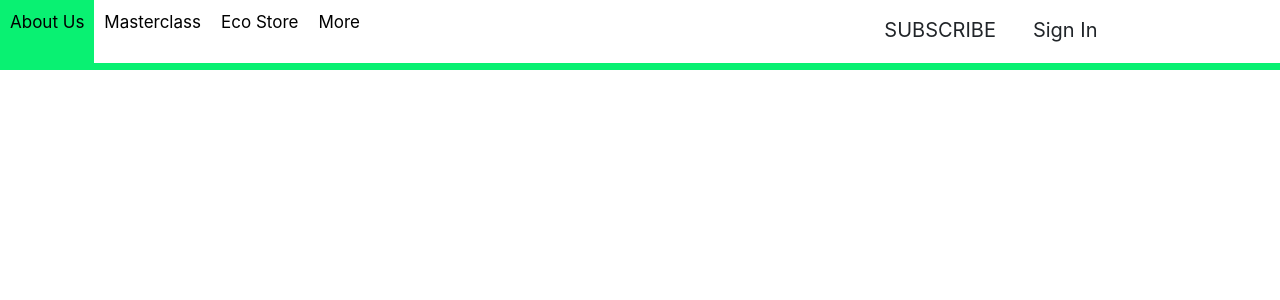
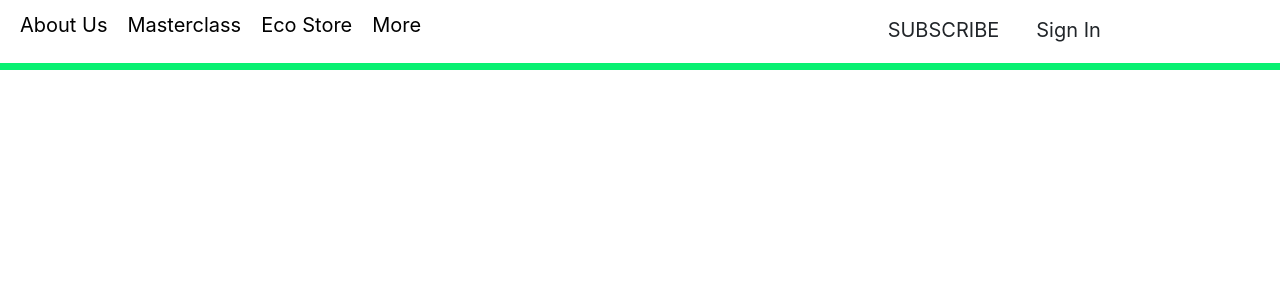
Before and after one commit to prabhat22/react-u5qgke, a React (Create React App) app: page / in a window 1280 px wide. Shown: the top 300 px of the page. Built offline with nearby package versions, Linux system fonts and the light colour scheme.

Commit message:
1 binaries uploaded

```diff
--- a/src/reducerExample.js
+++ b/src/reducerExample.js
@@ -34,6 +34,7 @@ export default function ReducerExample() {
     console.log(menuElement);
     menu = new SlideMenu(menuElement, {
       keyClose: "Escape",
+      position: "left",
       submenuLinkAfter:
         '<span style="margin-left: 1em; font-size: 85%;">⮞</span>',
       backLinkBefore:
@@ -103,6 +104,13 @@ export default function ReducerExample() {
       sidebar2.current.hidden = true;
     }
     //sidebar.current.style.left = 0 + "px";
+  }
+  function handleMouseLeave() {
+    if (sidebar.current.hidden) {
+      if (currentLink != undefined) {
+        currentLink.classList.remove("active");
+      }
+    }
   }
   function handleSidebarMouseLeave() {
     if (sidebar2.current.hidden == true) {
@@ -194,21 +202,41 @@ export default function ReducerExample() {
         </div>
 
         <nav id="nav" className="nav col-sm-5 ">
-          <a className="nav-link" href="#" onMouseOver={handleMouseOver}>
+          <a
+            className="nav-link"
+            href="#"
+            onMouseOver={handleMouseOver}
+            onMouseLeave={handleMouseLeave}
+          >
             About Us
           </a>
-          <a className="nav-link" href="#" onMouseOver={handleMouseOver}>
+          <a
+            className="nav-link"
+            href="#"
+            onMouseOver={handleMouseOver}
+            onMouseLeave={handleMouseLeave}
+          >
             Masterclass
           </a>
-          <a className="nav-link" href="#" onMouseOver={handleMouseOver}>
+          <a
+            className="nav-link"
+            href="#"
+            onMouseOver={handleMouseOver}
+            onMouseLeave={handleMouseLeave}
+          >
             Eco Store
           </a>
-          <a className="nav-link " href="#" onMouseOver={handleMouseOver}>
+          <a
+            className="nav-link "
+            href="#"
+            onMouseOver={handleMouseOver}
+            onMouseLeave={handleMouseLeave}
+          >
             More
           </a>
         </nav>
         <div className="col-sm-3">
-          <a className="navbar-brand" href="#" />
+          <a className="navbar-brand" href="#"></a>
         </div>
         <div id="headerBtn" className="col-sm-4">
           <button className="btn btnSubscribe">SUBSCRIBE</button>
@@ -401,7 +429,7 @@ export default function ReducerExample() {
           <button
             type="button"
             className="btn slide-menu__control"
-            onClick={closeMenu}
+            data-action="close"
           >
             Close
           </button>
--- a/src/style.css
+++ b/src/style.css
@@ -1,3 +1,6 @@
+#menuBtn {
+  margin-top: 10px;
+}
 .bar1,
 .bar2,
 .bar3 {
@@ -8,19 +11,6 @@
   transition: 0.4s;
 }
 
-.change .bar1 {
-  -webkit-transform: rotate(-45deg) translate(-9px, 6px);
-  transform: rotate(-45deg) translate(-9px, 6px);
-}
-
-.change .bar2 {
-  opacity: 0;
-}
-
-.change .bar3 {
-  -webkit-transform: rotate(45deg) translate(-8px, -8px);
-  transform: rotate(45deg) translate(-8px, -8px);
-}
 h1,
 h2 {
   font-family: Lato;
@@ -33,6 +23,7 @@ h2 {
   position: fixed;
   border: none;
   border-bottom: 7px solid #09f172;
+  padding-left: 10px;
 }
 .scrollHeader {
   background-color: white;
@@ -41,7 +32,7 @@ h2 {
 #header a {
   padding: 10px;
   color: black;
-  font-size: 17px;
+  font-size: 20px;
   text-decoration: none;
   cursor: pointer;
 }
@@ -185,7 +176,7 @@ h2 {
 
 .slide-menu {
   background-color: #f2f2f2 !important;
-  top: 60px !important;
+  top: 70px !important;
 }
 
 .slide-menu a {
@@ -208,9 +199,10 @@ h2 {
   right: -1000px !important;
 }
 .open-menu {
-  transform: translateX(100%) !important;
-  left: -340px !important;
+  /* transform: translateX(100%) !important;
+  transition: 1s !important;
+  left: -340px !important; */
 }
-.close-menu {
+/* .close-menu {
   transform: translateX(0%) !important;
-}
+} */
```
Also changed, not shown: logo2 (1).png (added).
